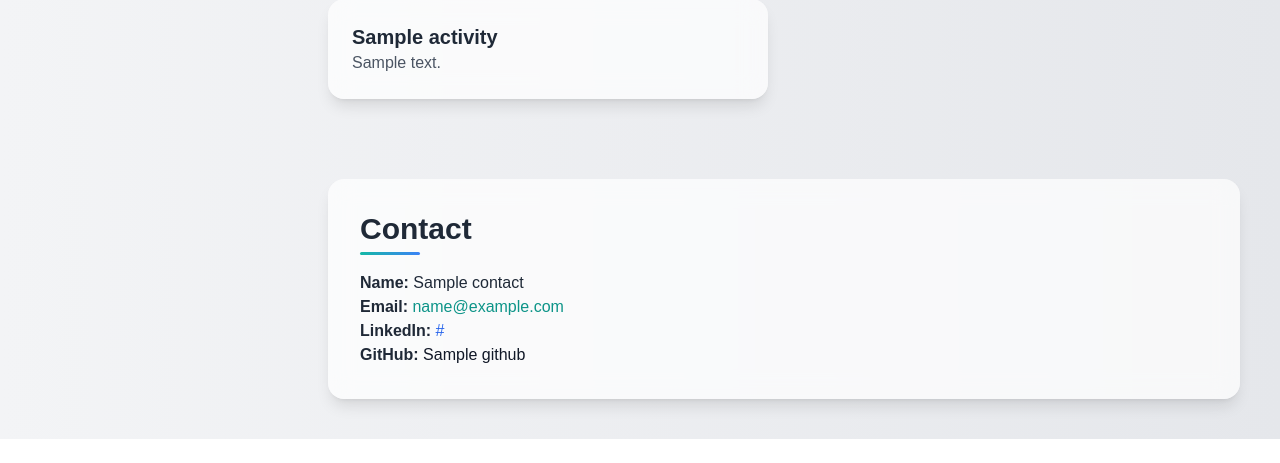
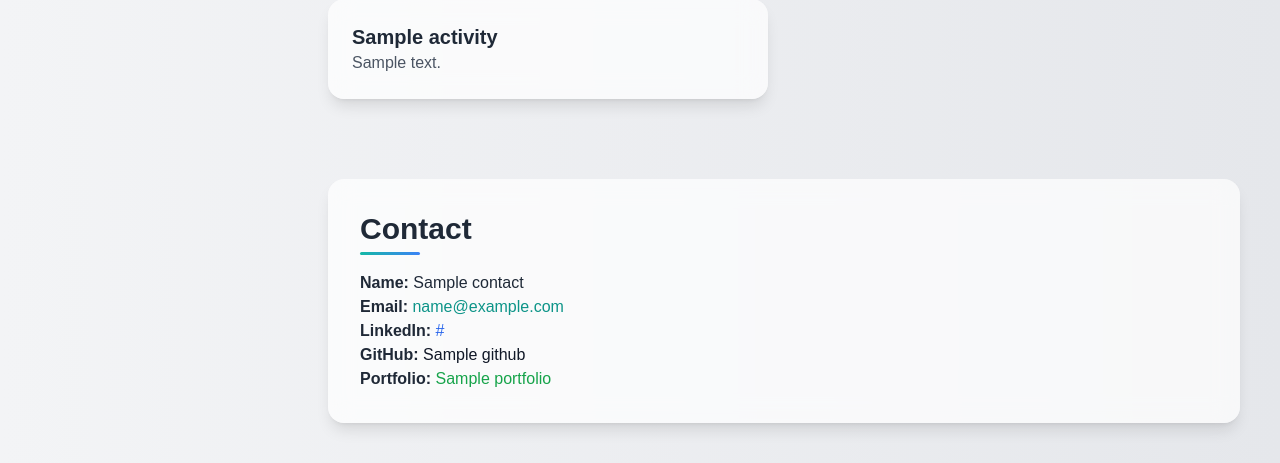
Before and after one commit to Bhakti-Goyal/Profile, a Python web app: template templates/index.html in a window 1280 px wide. Shown: the part 1949-2412 px from the top of the page. Before the commit the page ends 2388 px from the top, so only its background shows below. Run offline with Jinja, Linux system fonts and the light colour scheme; the template is opened without the code that fills it: most values are stand-ins (such as "Sample title", 1, 10 or a date in 2020); some libraries are stand-ins or nearby versions.

Commit message:
Added live portfolio link to contact + sidebar

```diff
--- a/app.py
+++ b/app.py
@@ -8,7 +8,7 @@ def index():
         "overview": "Software Engineer specializing in Python, Flask, and Machine Learning, with hands-on experience in full-stack development and data analytics.",
 
         "projects": [
-            {"name": "Portfolio Website", "desc": "Personal portfolio ", "link": "https://github.com/yourgithub/portfolio"},
+            {"name": "Portfolio Website", "desc": "Personal portfolio ", "link": "https://profile-1ojf.onrender.com/"},
             {"name": "Machine Learning Project", "desc": "Mobile Price Range Prediction Model ", "link": "https://github.com/yourgithub/ml-project"},
             {"name": "Portfolio Website", "desc": "Basic visitor entry system", "link": "https://github.com/Bhakti-Goyal/visitor-entry-system"},
             {"name": "Portfolio Website", "desc": "Food Traceability System", "link": "https://food-traceability-1.onrender.com"},
@@ -48,6 +48,7 @@ def index():
             "email": "bbhaktigoyal@gmail.com",
             "linkedin": "https://www.linkedin.com/in/bhakti-goyal-33921b26b/",
             "github": "https://github.com/Bhakti-Goyal"
+            "portfolio": "https://portfolio.onrender.com"
         }
     }
     return render_template("index.html", data=data)
--- a/templates/index.html
+++ b/templates/index.html
@@ -166,15 +166,17 @@
     </section>
 
     <!-- Contact -->
-    <section id="contact">
+     <section id="contact">
       <div class="bg-white/70 backdrop-blur-md rounded-2xl shadow-lg p-8 hover:scale-105 transition-transform">
         <h2 class="text-3xl font-bold mb-4">Contact</h2>
         <p><strong>Name:</strong> {{ data.contact.name }}</p>
         <p><strong>Email:</strong> <a href="mailto:{{ data.contact.email }}" class="text-teal-600">{{ data.contact.email }}</a></p>
         <p><strong>LinkedIn:</strong> <a href="{{ data.contact.linkedin }}" class="text-blue-600" target="_blank">{{ data.contact.linkedin }}</a></p>
         <p><strong>GitHub:</strong> <a href="{{ data.contact.github }}" class="text-gray-900" target="_blank">{{ data.contact.github }}</a></p>
+        <p><strong>Portfolio:</strong> <a href="{{ data.contact.portfolio }}" class="text-green-600" target="_blank">{{ data.contact.portfolio }}</a></p> <!-- 🔹 New -->
       </div>
     </section>
+
 
   </main>
 </body>
```
